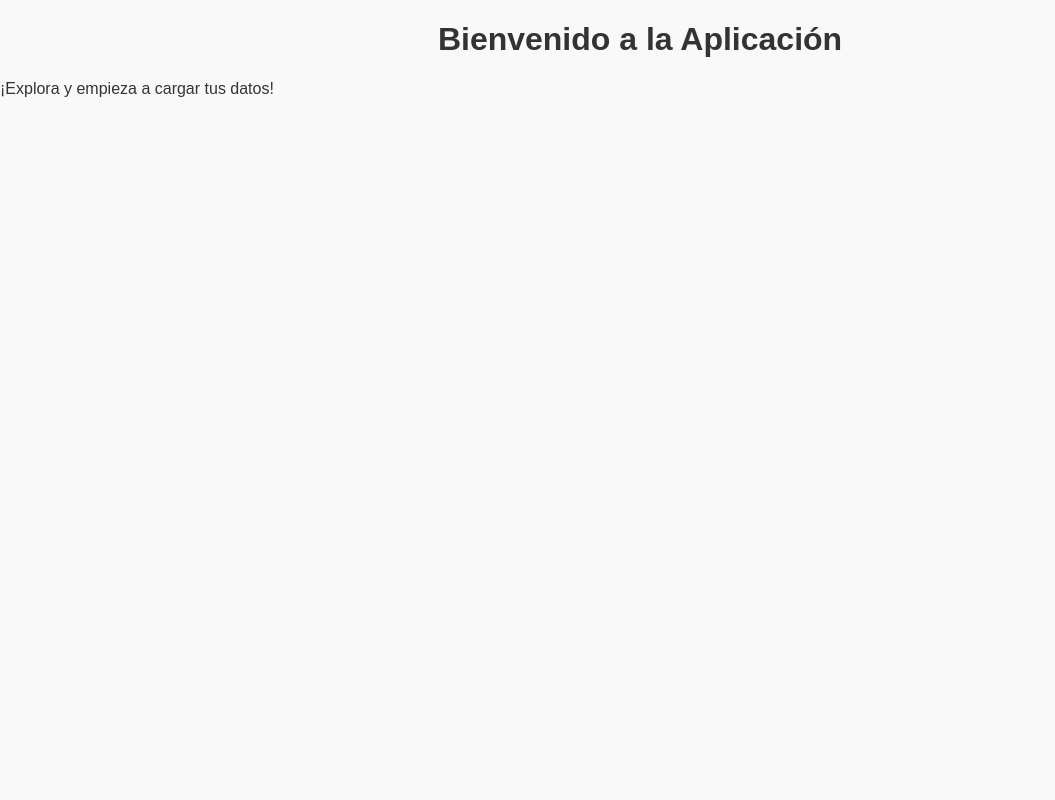
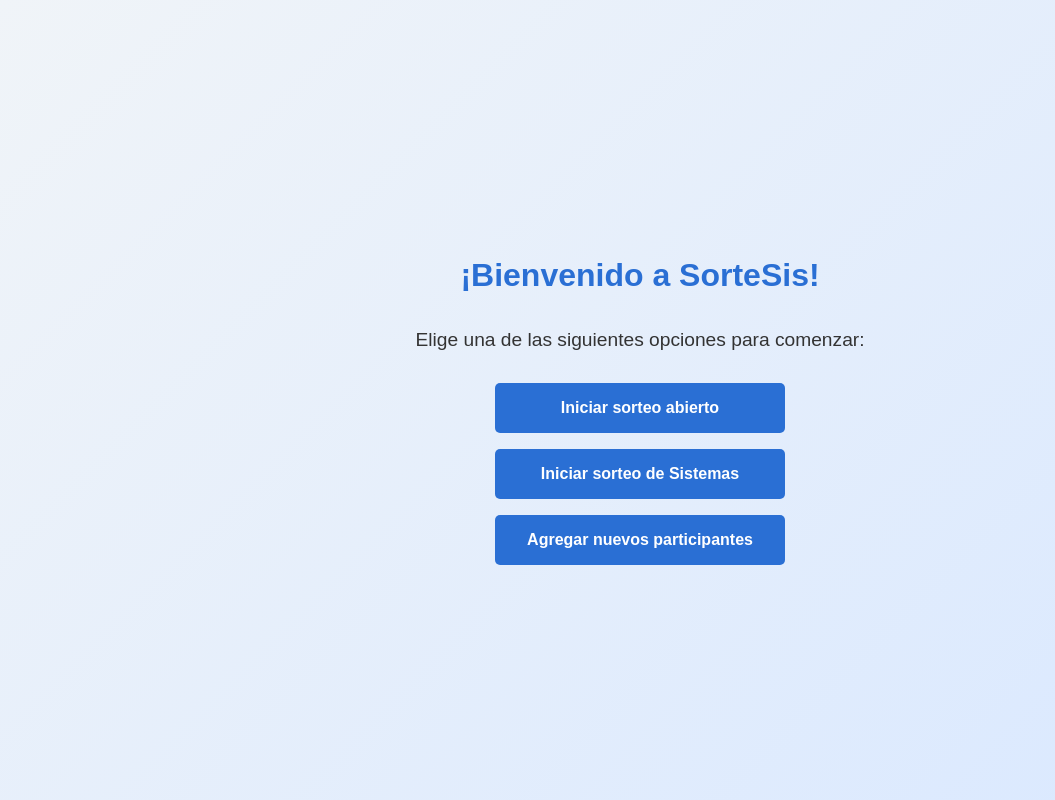
Before and after one commit to MaximilianoVallejo1991/SorteSis, a React (Vite) app: page / in a window 1280 px wide. Shown: the whole page, without its empty margins (0-1055 px from the left). Built offline with nearby package versions, Linux system fonts and the light colour scheme.

Commit message:
estructura de pagina de home

```diff
--- a/src/pages/Home.jsx
+++ b/src/pages/Home.jsx
@@ -1,12 +1,41 @@
 import React from "react";
+import { useNavigate } from "react-router-dom";
+import "./../styles/Home.css"; // Asegúrate de tener este archivo para estilos.
 
-function Home() {
+const Home = () => {
+  const navigate = useNavigate();
+
+  // Funciones para manejar los botones
+  const handleOpenDraw = () => {
+    navigate("/upload");
+  };
+
+  const handleSystemDraw = () => {
+    navigate("/upload");
+  };
+
+  const handleAddParticipants = () => {
+    navigate("/upload");
+  };
+
   return (
-    <div>
-      <h1>Bienvenido a la Aplicación</h1>
-      <p>¡Explora y empieza a cargar tus datos!</p>
+    <div className="home-container">
+      <h1>¡Bienvenido a SorteSis!</h1>
+      <p>Elige una de las siguientes opciones para comenzar:</p>
+
+      <div className="button-group">
+        <button className="home-button" onClick={handleOpenDraw}>
+          Iniciar sorteo abierto
+        </button>
+        <button className="home-button" onClick={handleSystemDraw}>
+          Iniciar sorteo de Sistemas
+        </button>
+        <button className="home-button" onClick={handleAddParticipants}>
+          Agregar nuevos participantes
+        </button>
+      </div>
     </div>
   );
-}
+};
 
 export default Home;
--- /dev/null
+++ b/src/styles/Home.css
@@ -0,0 +1,48 @@
+.home-container {
+    display: flex;
+    flex-direction: column;
+    align-items: center;
+    justify-content: center;
+    height: 100vh;
+    background: linear-gradient(135deg, #f0f4f8, #d9e8ff);
+    color: #333;
+    text-align: center;
+    font-family: Arial, sans-serif;
+  }
+
+  h1 {
+    font-size: 2.5rem;
+    margin-bottom: 1rem;
+    color: #2a6fd4;
+  }
+
+  p {
+    font-size: 1.2rem;
+    margin-bottom: 2rem;
+  }
+
+  .button-group {
+    display: flex;
+    flex-direction: column;
+    gap: 1rem;
+  }
+
+  .home-button {
+    padding: 1rem 2rem;
+    font-size: 1rem;
+    font-weight: bold;
+    color: #fff;
+    background-color: #2a6fd4;
+    border: none;
+    border-radius: 5px;
+    cursor: pointer;
+    transition: background-color 0.3s ease;
+  }
+
+  .home-button:hover {
+    background-color: #1f4c8a;
+  }
+
+  .home-button:active {
+    background-color: #173c6d;
+  }
```
